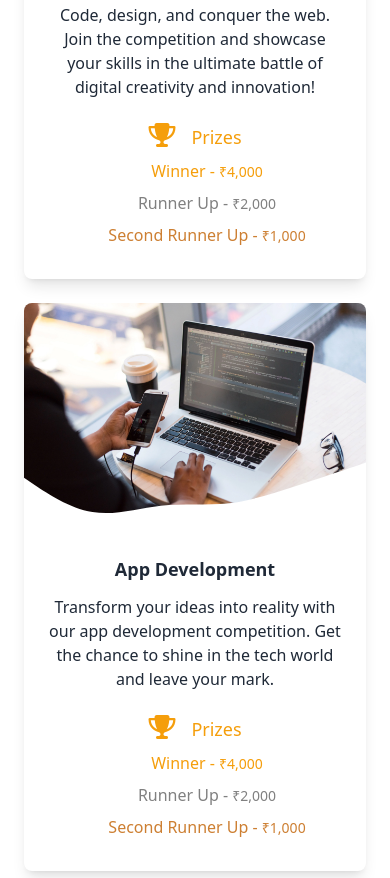
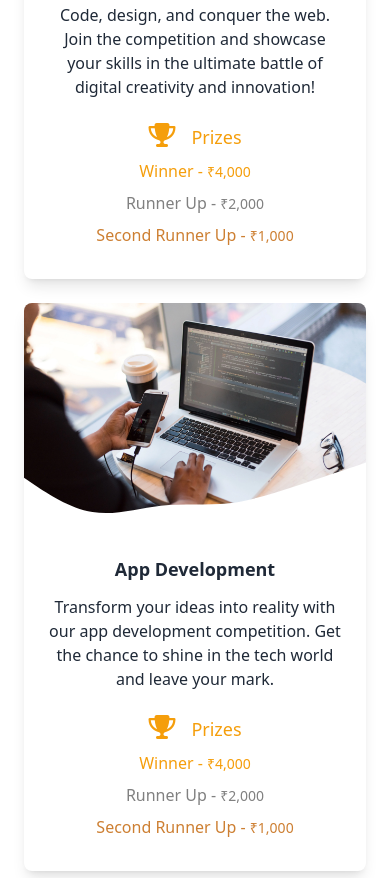
Before and after one commit to DeepakS-Github/skillabhyudaya-FORCE, a plain HTML site: page index.html in a window 390 px wide. Shown: the part 1806-2684 px from the top of the page. Drawn offline with nearby package versions, Linux system fonts and the light colour scheme.

Commit message:
Add files via upload

```diff
--- a/index.html
+++ b/index.html
@@ -186,7 +186,7 @@
                 >Prizes</span
               >
               <br />
-              <ol class="ml-6 list-none lg:list-decimal">
+              <ol class="sm:ml-6 list-none lg:list-decimal">
                 <li class="text-amber-500 pb-2 mt-2">
                   Winner - <span class="font-medium text-sm">₹4,000</span>
                 </li>
@@ -238,7 +238,7 @@
                 >Prizes</span
               >
               <br />
-              <ol class="ml-6 list-none lg:list-decimal">
+              <ol class="sm:ml-6 list-none lg:list-decimal">
                 <li class="text-amber-500 pb-2 mt-2">
                   Winner - <span class="font-medium text-sm">₹4,000</span>
                 </li>
```
